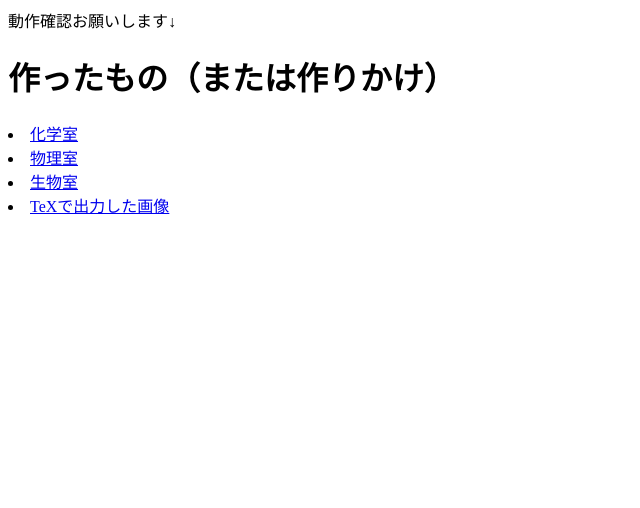
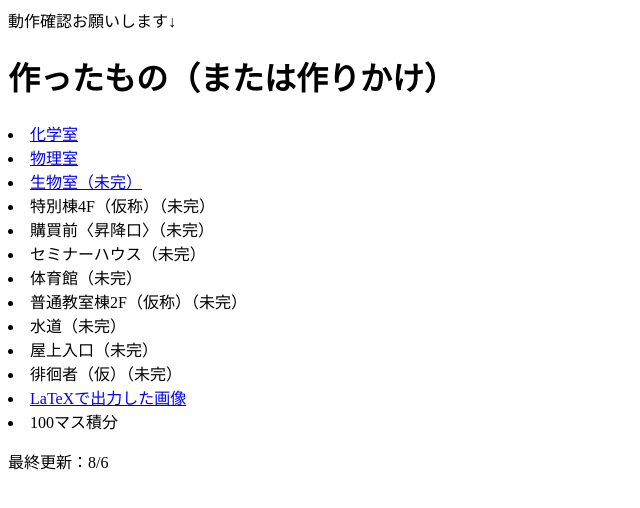
Before and after one commit to kenkashi-math-club/pages, a plain HTML site: page index.html in a window 1280 px wide. Shown: the whole page, without its empty margins (0-640 px from the left). Drawn offline with Linux system fonts and the light colour scheme.

Commit message:
Add files via upload

```diff
--- a/index.html
+++ b/index.html
@@ -13,7 +13,17 @@
     <h1>作ったもの（または作りかけ）</h1>
     <li><a href="./chemistry-c6x572s73u.html">化学室</a></li>
     <li><a href="./phisics-w288y8w32z.html">物理室</a></li>
-    <li><a href="./biology-avgv4uinzh.html">生物室</a></li>
-    <li><a href="./figure.pdf">TeXで出力した画像</a></li>
+    <li><a href="./biology-avgv4uinzh.html">生物室（未完）</a></li>
+    <li>特別棟4F（仮称）（未完）</li>
+    <li>購買前〈昇降口〉（未完）</li>
+    <li>セミナーハウス（未完）</li>
+    <li>体育館（未完）</li>
+    <li>普通教室棟2F（仮称）（未完）</li>
+    <li>水道（未完）</li>
+    <li>屋上入口（未完）</li>
+    <li>徘徊者（仮）（未完）</li>
+    <li><a href="./figure.pdf">LaTeXで出力した画像</a></li>
+    <li>100マス積分</li>
+<p>最終更新：8/6</p>
 </body>
 </html>
```
Also changed, not shown: biology.png (added).
